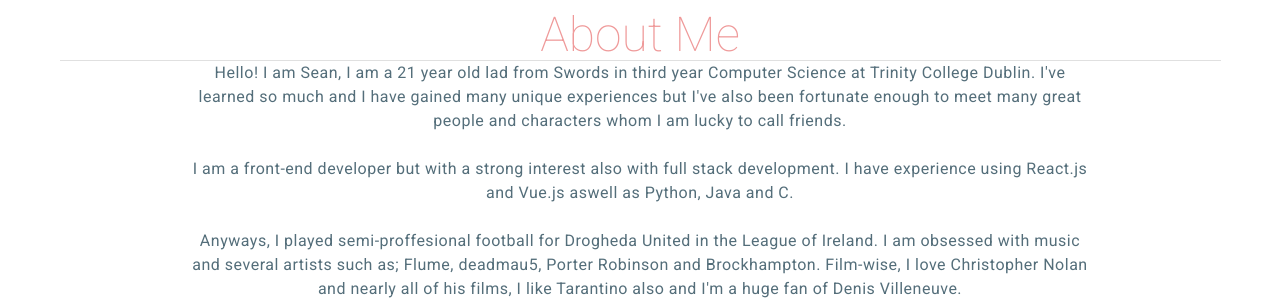
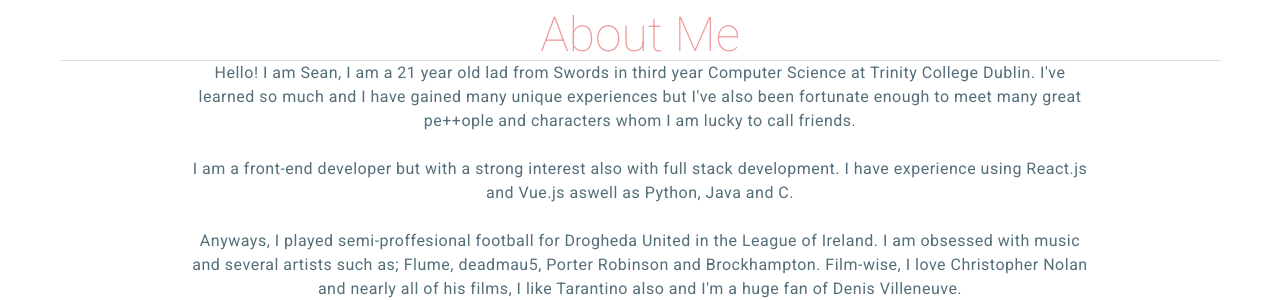
Before and after one commit to danana5/sean-h-campaign-site, a Vue app: page / in a window 1280 px wide. Shown: the part 502-802 px from the top of the page. Built offline with nearby package versions, Linux system fonts and the light colour scheme.

Commit message:
Update About.vue

```diff
--- a/src/components/About.vue
+++ b/src/components/About.vue
@@ -5,7 +5,7 @@
         <v-divider/>
         <v-card flat max-width="900" class="mx-auto" color="transparent">
           <div class="body-1 blue-grey--text text--darken-1">Hello! I am Sean, I am a 21 year old lad from Swords in third year Computer Science at Trinity College Dublin.
-              I've learned so much and I have gained many unique experiences but I've also been fortunate enough to meet many great people and characters whom I am lucky to
+              I've learned so much and I have gained many unique experiences but I've also been fortunate enough to meet many great pe++ople and characters whom I am lucky to
               call friends.<br><br>I am a front-end developer but with a strong interest also with full stack development. I have experience using React.js and Vue.js
               aswell as Python, Java and C.<br><br>Anyways, I played semi-proffesional football for Drogheda United in the League of Ireland. I am obsessed with music and several
               artists such as; Flume, deadmau5,
```
